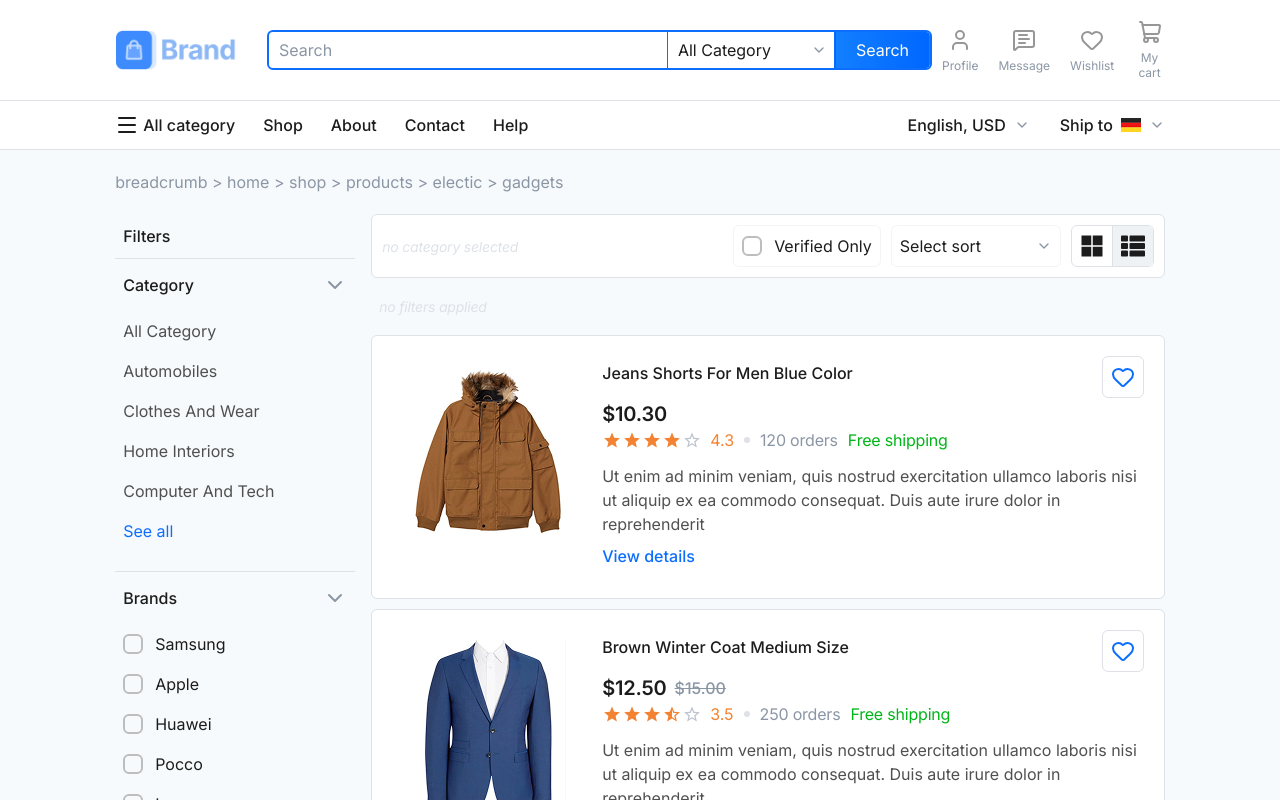
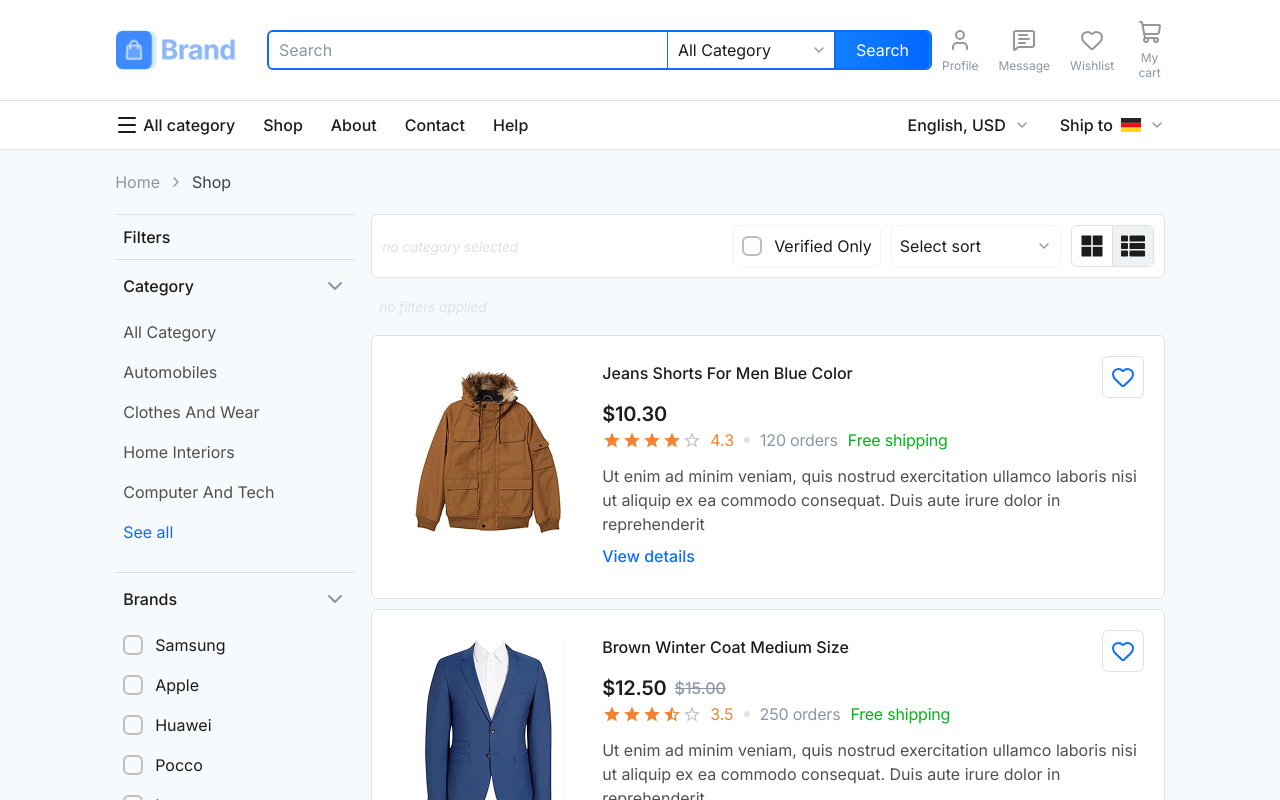
Before and after one commit to aliiashraf777/1rts-brand-ecom-app, a React (Vite) app: page /shop in a window 1280 px wide. Shown: the top 800 px of the page. Built offline with nearby package versions, Linux system fonts and the light colour scheme.

Commit message:
feat(shop): add dynamic breadcrumbs

```diff
--- a/src/components/shop/BreadCrumb.tsx
+++ b/src/components/shop/BreadCrumb.tsx
@@ -1,15 +1,117 @@
+import { Link, useMatches } from "react-router"
 import SectionContainer from "../common/SectionContainer"
+import { ChevronRight } from "lucide-react"
+import type { breadCrumbItemTy } from "@/pages/shop/Shop"
 
-type Props = {}
+type Props = {
+    breadCrumbItems: breadCrumbItemTy[],
+}
 
-const BreadCrumb = (props: Props) => {
+const BreadCrumb = ({ breadCrumbItems }: Props) => {
     return (
-        <SectionContainer>
-            <div className="py-section text-gray-500">
-                breadcrumb &gt; home &gt; shop &gt; products &gt; electic &gt; gadgets
-            </div>
+        <SectionContainer className="py-section text-gray-500">
+            <nav aria-label="breadcrumb">
+                <ol className="flex items-center flex-wrap gap-2 text-gray-500">
+                    {breadCrumbItems?.map((item, idx) => {
+                        const isLastItem = breadCrumbItems.length - 1 === idx;
+
+                        return (
+                            <li
+                                key={item?.id}
+                                className="flex items-center gap-2"
+                            >
+                                {isLastItem
+                                    ?
+                                    <span
+                                        aria-current="page"
+                                        className="text-gray-700"
+                                    >
+                                        {item.label}
+                                    </span>
+                                    :
+                                    <Link
+                                        to={item?.link}
+                                        className="transition-all duration-300 ease-out hover:text-primary"
+                                    >
+                                        {item?.label}
+                                    </Link>
+                                }
+
+                                {!isLastItem && (
+                                    <ChevronRight
+                                        className="w-4 h-4"
+                                    />
+                                )}
+                            </li>
+                        )
+                    })}
+                </ol>
+            </nav>
         </SectionContainer>
     )
 }
 
 export default BreadCrumb
+
+
+// dynamic data router based breadcrumb
+type CrumbMatchTy = {
+    pathname: string,
+    handle?: { crumb?: (data: unknown) => React.ReactNode },
+    data?: unknown
+}
+
+export const DynamicBreadCrumb = () => {
+
+    const matchedHandles = useMatches() as CrumbMatchTy[]
+
+    const crumbsHandle = matchedHandles
+        .filter((m) => Boolean(m.handle?.crumb))
+        .map((m) => ({
+            pathname: m.pathname,
+            label: m.handle!.crumb!(m.data),
+        }));
+
+    return (
+        <SectionContainer className="py-section text-gray-500">
+            <nav aria-label="breadcrumb">
+                <ol className="flex items-center gap-2 flex-wrap text-gray-500 transition-all duration-300 ease-out">
+                    <li>
+                        <Link to={"/"} className="hover:text-primary">
+                            Home
+                        </Link>
+                    </li>
+
+                    {crumbsHandle.map((item, idx) => {
+                        const isLastItem = idx === crumbsHandle.length - 1
+
+                        return (
+                            <li
+                                key={item.pathname}
+                                className="flex items-center gap-2"
+                            >
+                                <ChevronRight className="w-4 h-4" />
+                                {isLastItem
+                                    ?
+                                    <span
+                                        aria-current="page"
+                                        className="text-gray-700">
+                                        {item.label}
+                                    </span>
+                                    :
+                                    <Link
+                                        to={item.pathname}
+                                        className="hover:text-primary"
+                                    >
+                                        {item.label}
+                                    </Link>
+                                }
+                            </li>
+                        )
+                    })}
+                </ol>
+            </nav>
+        </SectionContainer>
+
+    )
+}
--- a/src/components/shop/ClearAllFilters.tsx
+++ b/src/components/shop/ClearAllFilters.tsx
@@ -4,12 +4,17 @@ type Props = {
     productFilters: ProductFiltersTy
     onClick: () => void,
     variant?: 'text' | 'onlyBtn'
+    borderT?: boolean,
 }
 
-const ClearAllFilters = ({ productFilters, onClick, variant = 'text' }: Props) => {
+const ClearAllFilters = ({ productFilters, onClick, variant = 'text', borderT }: Props) => {
     return (
-        <div className="flex items-center justify-between py-3 px-2">
-            <p className={`txt-body-medium ${variant === "onlyBtn" && 'hidden'}`}>
+        <div
+            className={`flex items-center justify-between py-3 px-2 ${borderT ? 'border-t border-gray-300' : ''} `}
+        >
+            <p
+                className={`txt-body-medium ${variant === "onlyBtn" && 'hidden'}`}
+            >
                 Filters
             </p>
 
--- a/src/components/shop/ShopFilters.tsx
+++ b/src/components/shop/ShopFilters.tsx
@@ -69,6 +69,7 @@ const ShopFilters = ({ productFilters, setProductFilters, priceRangeH, clearAllF
             <ClearAllFilters
                 productFilters={productFilters}
                 onClick={clearAllFilters}
+                borderT
             />
 
             {/* category filter */}
@@ -185,6 +186,7 @@ const ShopFilters = ({ productFilters, setProductFilters, priceRangeH, clearAllF
                             type="number"
                             name="min"
                             id="min"
+                            placeholder="0"
                             value={priceRangeH.minInput}
                             onChange={priceRangeH.handleMinInputChange}
                             // onBlur={priceRangeH.commitMinInput}
@@ -199,6 +201,7 @@ const ShopFilters = ({ productFilters, setProductFilters, priceRangeH, clearAllF
                             type="number"
                             name="max"
                             id="max"
+                            placeholder="99"
                             value={priceRangeH.maxInput}
                             onChange={priceRangeH.handleMaxInputChange}
                             // onBlur={priceRangeH.commitMaxInput}
--- a/src/pages/shop/Shop.tsx
+++ b/src/pages/shop/Shop.tsx
@@ -1,6 +1,6 @@
 import SectionContainer from "@/components/common/SectionContainer"
 import AppliedFiltersChips from "@/components/shop/AppliedFiltersChips"
-import BreadCrumb from "@/components/shop/BreadCrumb"
+import BreadCrumb, { DynamicBreadCrumb } from "@/components/shop/BreadCrumb"
 import ShopFilters from "@/components/shop/ShopFilters"
 import ShopGridProducts from "@/components/shop/ShopGridProducts"
 import ShopListProducts from "@/components/shop/ShopListProducts"
@@ -10,7 +10,6 @@ import useFiltersChips from "@/hooks/useFiltersChips"
 import usePriceRange from "@/hooks/usePriceRange"
 import useFiltersUpdateHandlers from "@/hooks/useFiltersUpdateHandlers"
 import { useProductViewContext } from "@/context/ProductViewContext"
-import { searchCategoriesData } from "@/data/navigationData"
 
 
 export type ProductFiltersTy = {
@@ -46,6 +45,11 @@ export const hasActiveFilters = (filters: ProductFiltersTy) =>
   filters.maxPrice !== initialFilters.maxPrice ||
   filters.verified;
 
+export type breadCrumbItemTy = {
+  id: string,
+  label: string,
+  link: string,
+}
 
 const Shop = () => {
 
@@ -59,10 +63,11 @@ const Shop = () => {
 
   const { isListView, isGridView, productViewToggle } = useProductViewContext();
 
+
   return (
     <div className="w-full">
 
-      <BreadCrumb />
+      <DynamicBreadCrumb />
 
       <SectionContainer>
         <div className="flex gap-4">
--- a/src/routes/AppRoutes.tsx
+++ b/src/routes/AppRoutes.tsx
@@ -1,4 +1,4 @@
-import { Route, Routes } from "react-router"
+import { createBrowserRouter, Route, RouterProvider, Routes } from "react-router"
 import MainLayout from "../layouts/MainLayout"
 import { Cart, Home, Login, NotFound, Register, Shop, SingleProductDetail } from "../pages"
 import CartLayout from "../layouts/CartLayout"
@@ -6,8 +6,56 @@ import CartLayout from "../layouts/CartLayout"
 type Props = {}
 
 const AppRoutes = (props: Props) => {
-    return (
-        <Routes>
+
+    const router = createBrowserRouter([
+        {
+            path: "/",
+            Component: MainLayout,
+            children: [
+                {
+                    index: true,
+                    Component: Home,
+                },
+                {
+                    path: "shop",
+                    Component: Shop,
+                    handle: { crumb: () => "Shop" },
+                },
+                {
+                    path: "shop/:id",
+                    Component: SingleProductDetail,
+                    handle: { crumb: (data: any) => data?.product?.name ?? "Product" }
+                },
+                {
+                    path: "*",
+                    Component: NotFound,
+                },
+
+            ]
+        },
+        {
+            Component: CartLayout,
+            children: [
+                {
+                    index: true,
+                    path: "cart",
+                    Component: Cart,
+                    handle: {crumb: () => "Cart"},
+                },
+                {
+                    path: "login",
+                    Component: Login,
+                },
+                {
+                    path: 'register',
+                    Component: Register,
+                }
+            ]
+        }
+    ])
+
+    return (<>
+        {/* <Routes>
             <Route element={<MainLayout />}>
                 <Route index element={<Home />} />
                 <Route path="shop" element={<Shop />} />
@@ -21,8 +69,10 @@ const AppRoutes = (props: Props) => {
                 <Route path="/login" element={<Login />} />
                 <Route path="register" element={<Register />} />
             </Route>
-        </Routes>
-    )
+        </Routes> */}
+
+        <RouterProvider router={router} />
+    </>)
 }
 
 export default AppRoutes
```
Also changed, not shown: src/main.tsx (+4 -5 lines).
